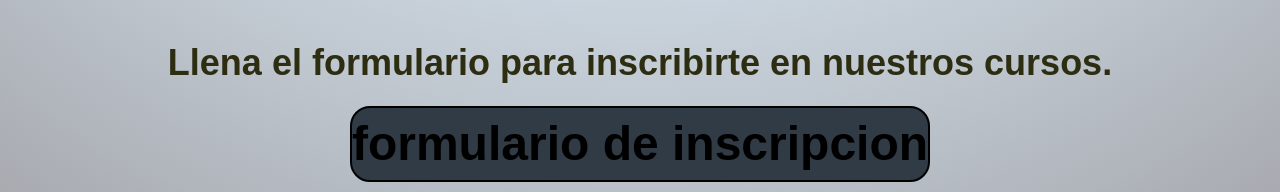
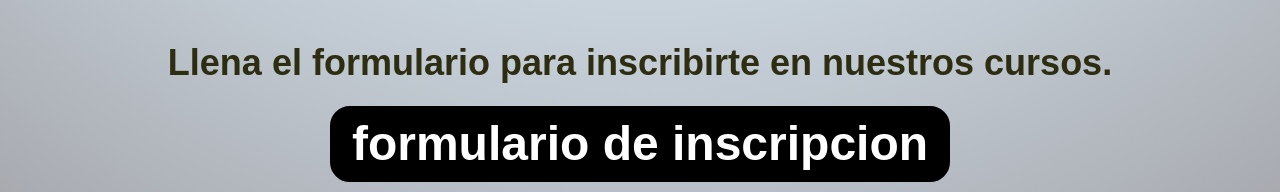
Before and after one commit to DEIVYRAMIREZ04/preentrerga2, a website: page index.html in a window 1280 px wide. Shown: the part 1668-1860 px from the top of the page. Drawn offline with nearby package versions, Linux system fonts and the light colour scheme.

Commit message:
final listocon correcciones(R)

```diff
--- a/scss/estilos.scss
+++ b/scss/estilos.scss
@@ -135,11 +135,12 @@ li {
         text-decoration: none;
         font-family: Arial, Helvetica, sans-serif;
         font-size: 2em;
-        color: $color;
-        background-color: rgb(48, 59, 70);
+        color: $color0;
+        background-color: $color;
         align-content: center;
         border: 2px solid $color;
         border-radius: 20px;
+        padding: 0px 20px 0px 20px;
     }
 }
 
```
Also changed, not shown: css/estilos.css, 1 other file.
